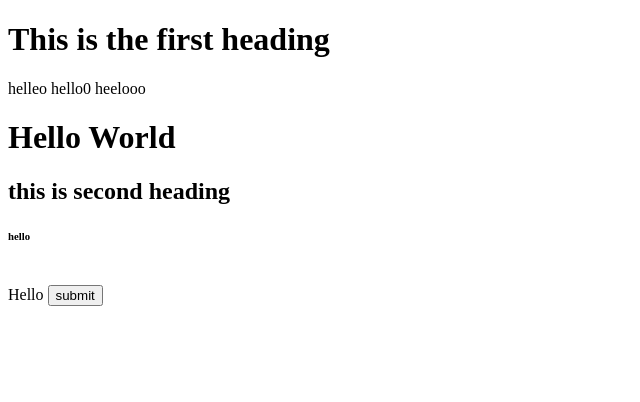
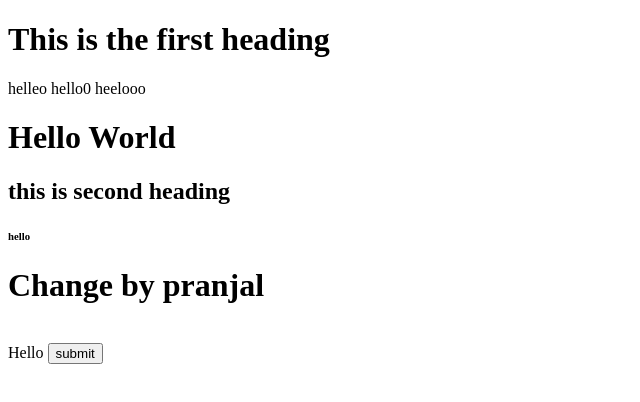
Before and after one commit to Rashita1/Hacktoberfest, a plain HTML site: page index.html in a window 1280 px wide. Shown: the whole page, without its empty margins (0-640 px from the left). Drawn offline with Linux system fonts and the light colour scheme.

Commit message:
Update index.html

```diff
--- a/index.html
+++ b/index.html
@@ -14,6 +14,7 @@
     <h2>this is second heading</h2>
     <h6>hello</h6>
 
+    <h1>Change by pranjal</h1>
 
     <br>
     <h>Hello</h1>
```
